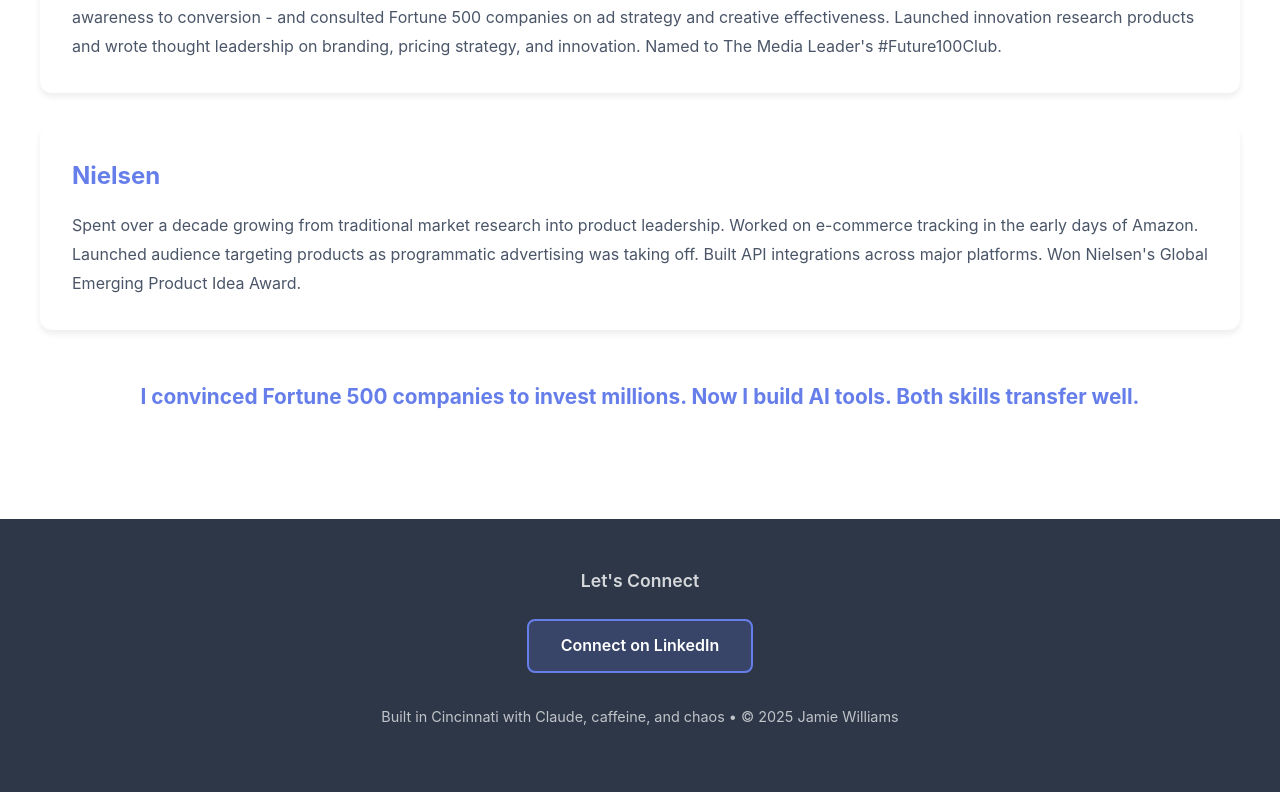
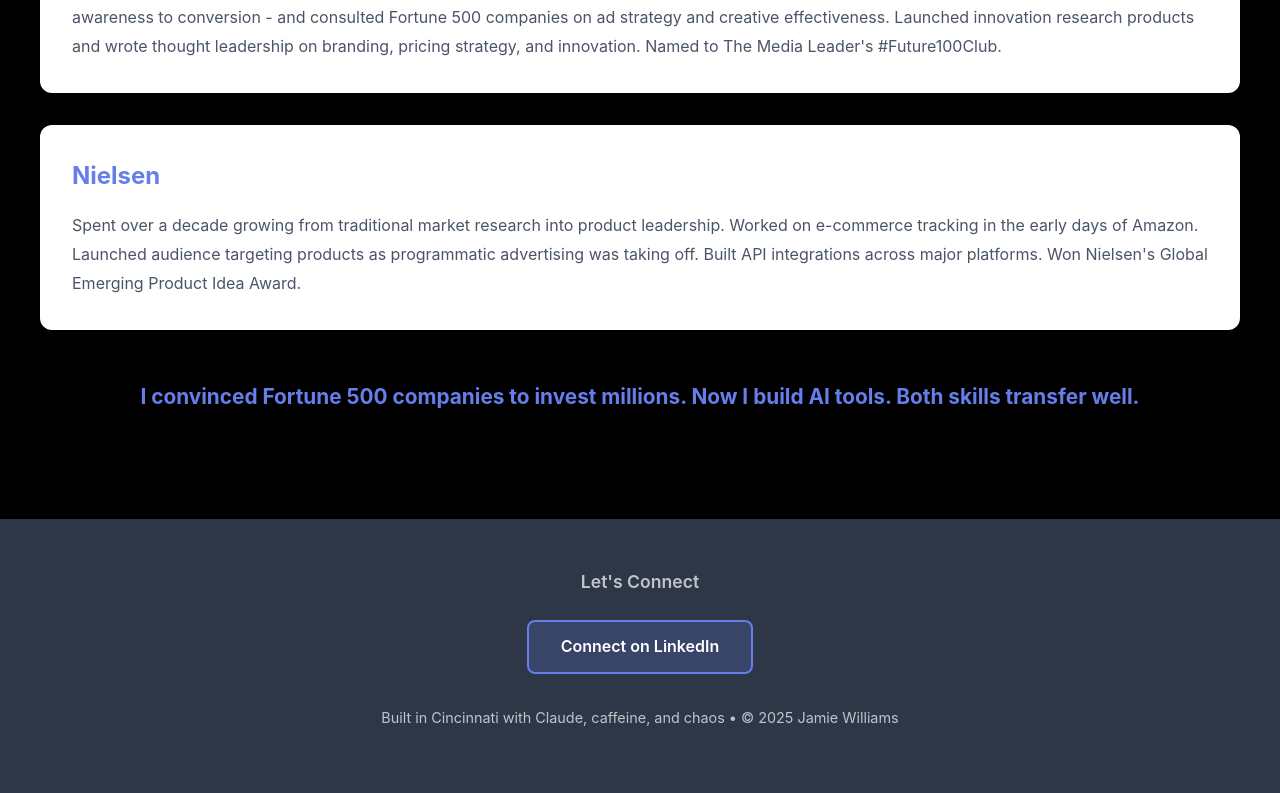
Before and after one commit to givemetheballai-debug/Buildwithjamie, a Next.js app: page /about in a window 1280 px wide. Shown: the part 1521-2314 px from the top of the page. Built offline with nearby package versions, Linux system fonts and the light colour scheme.

Commit message:
Update globals.css

```diff
--- a/app/globals.css
+++ b/app/globals.css
@@ -1,3 +1,35 @@
+/* CSS Variables - Change these to update entire site theme */
+:root {
+  /* Colors - Black/Neon Theme */
+  --bg-primary: #000000;
+  --bg-secondary: #0a0a0a;
+  --bg-tertiary: #1a1a1a;
+  --text-primary: #ffffff;
+  --text-secondary: rgba(255, 255, 255, 0.7);
+  --accent-cyan: #00f2ea;
+  --accent-pink: #ff0050;
+  --accent-gradient: linear-gradient(135deg, #00f2ea 0%, #ff0050 100%);
+  --border-color: #333333;
+  --border-hover: #555555;
+
+  /* Spacing */
+  --space-xs: 0.5rem;
+  --space-sm: 1rem;
+  --space-md: 1.5rem;
+  --space-lg: 2rem;
+  --space-xl: 3rem;
+
+  /* Shadows */
+  --shadow-sm: 0 4px 20px rgba(0, 0, 0, 0.5);
+  --shadow-md: 0 8px 30px rgba(0, 0, 0, 0.6);
+  --shadow-neon-cyan: 0 4px 30px rgba(0, 242, 234, 0.3);
+  --shadow-neon-pink: 0 4px 30px rgba(255, 0, 80, 0.3);
+
+  /* Transitions */
+  --transition-fast: 0.2s ease;
+  --transition-normal: 0.3s ease;
+}
+
 * {
   margin: 0;
   padding: 0;
@@ -7,21 +39,21 @@
 body {
   font-family: -apple-system, BlinkMacSystemFont, 'Segoe UI', Roboto, Oxygen, Ubuntu, Cantarell, sans-serif;
   line-height: 1.6;
-  color: #2d3748;
-  background: #ffffff;
+  color: var(--text-primary);
+  background: var(--bg-primary);
   overflow-x: hidden;
 }
 
-/* Navigation */
+/* Navigation - Dark Mode */
 nav {
   position: fixed;
   top: 0;
   width: 100%;
-  background: rgba(255, 255, 255, 0.98);
+  background: rgba(0, 0, 0, 0.98);
   backdrop-filter: blur(10px);
   z-index: 1000;
-  border-bottom: 1px solid #e2e8f0;
-  box-shadow: 0 2px 10px rgba(0,0,0,0.05);
+  border-bottom: 1px solid var(--border-color);
+  box-shadow: 0 2px 10px rgba(0, 0, 0, 0.8);
 }
 
 nav .container {
@@ -36,7 +68,7 @@ nav .container {
 nav .logo {
   font-size: 1.5rem;
   font-weight: 700;
-  background: linear-gradient(135deg, #667eea 0%, #764ba2 100%);
+  background: var(--accent-gradient);
   -webkit-background-clip: text;
   -webkit-text-fill-color: transparent;
   background-clip: text;
@@ -52,14 +84,14 @@ nav .nav-links {
 
 nav a {
   text-decoration: none;
-  color: #4a5568;
+  color: var(--text-secondary);
   font-weight: 500;
-  transition: all 0.3s;
+  transition: all var(--transition-normal);
   position: relative;
 }
 
 nav a:hover {
-  color: #667eea;
+  color: var(--accent-cyan);
 }
 
 nav a::after {
@@ -69,8 +101,8 @@ nav a::after {
   left: 0;
   width: 0;
   height: 2px;
-  background: linear-gradient(135deg, #667eea 0%, #764ba2 100%);
-  transition: width 0.3s;
+  background: var(--accent-gradient);
+  transition: width var(--transition-normal);
 }
 
 nav a:hover::after {
@@ -83,7 +115,7 @@ nav a:hover::after {
   border: none;
   font-size: 1.5rem;
   cursor: pointer;
-  color: #667eea;
+  color: var(--accent-cyan);
 }
 
 /* Sections */
@@ -98,15 +130,142 @@ section {
 
 /* Footer */
 footer {
-  background: #2d3748;
-  color: white;
+  background: var(--bg-tertiary);
+  color: var(--text-primary);
   text-align: center;
   padding: 3rem 2rem;
+  border-top: 1px solid var(--border-color);
 }
 
 footer p {
   margin-bottom: 1rem;
-  opacity: 0.8;
+  opacity: 0.7;
+}
+
+/* Media Containers - Future-proof for images/videos */
+.media-container {
+  position: relative;
+  width: 100%;
+  overflow: hidden;
+  border-radius: 12px;
+  background: var(--bg-tertiary);
+}
+
+.media-container-16-9 {
+  aspect-ratio: 16/9;
+}
+
+.media-container-square {
+  aspect-ratio: 1/1;
+}
+
+.media-container-4-3 {
+  aspect-ratio: 4/3;
+}
+
+/* Images and Videos - Responsive */
+img, video {
+  max-width: 100%;
+  height: auto;
+  display: block;
+  border: 1px solid var(--border-color);
+  border-radius: 8px;
+}
+
+img {
+  /* Prevent white images from blending into dark background */
+  background: var(--bg-tertiary);
+}
+
+video {
+  object-fit: cover;
+}
+
+/* Lazy loading placeholder */
+img[loading="lazy"] {
+  background: var(--bg-tertiary);
+  min-height: 200px;
+}
+
+/* Content Grid - Flexible for future layouts */
+.content-grid {
+  display: grid;
+  grid-template-columns: repeat(auto-fit, minmax(320px, 1fr));
+  gap: var(--space-md);
+}
+
+.content-grid-2 {
+  grid-template-columns: repeat(auto-fit, minmax(400px, 1fr));
+}
+
+.content-grid-3 {
+  grid-template-columns: repeat(auto-fit, minmax(280px, 1fr));
+}
+
+/* Card Styles - Reusable */
+.card {
+  background: var(--bg-tertiary);
+  border: 1px solid var(--border-color);
+  border-radius: 12px;
+  padding: var(--space-lg);
+  transition: transform var(--transition-fast), border-color var(--transition-fast), box-shadow var(--transition-fast);
+}
+
+.card:hover {
+  transform: translateY(-4px);
+  border-color: var(--border-hover);
+}
+
+.card-featured {
+  background: var(--accent-gradient);
+  color: white;
+  border: none;
+  box-shadow: var(--shadow-neon-cyan);
+}
+
+.card-featured:hover {
+  box-shadow: var(--shadow-neon-pink);
+}
+
+/* Typography - Gradient text */
+.text-gradient {
+  background: var(--accent-gradient);
+  -webkit-background-clip: text;
+  -webkit-text-fill-color: transparent;
+  background-clip: text;
+}
+
+/* Buttons */
+.btn {
+  padding: 1rem 2rem;
+  border-radius: 8px;
+  font-size: 1rem;
+  font-weight: 600;
+  cursor: pointer;
+  transition: all var(--transition-fast);
+  border: none;
+  text-decoration: none;
+  display: inline-block;
+}
+
+.btn-primary {
+  background: var(--accent-gradient);
+  color: white;
+}
+
+.btn-primary:hover {
+  transform: scale(1.05);
+  box-shadow: var(--shadow-neon-cyan);
+}
+
+.btn-secondary {
+  background: var(--bg-tertiary);
+  color: white;
+  border: 1px solid var(--border-color);
+}
+
+.btn-secondary:hover {
+  border-color: var(--accent-cyan);
 }
 
 /* Mobile Responsive */
@@ -117,10 +276,11 @@ footer p {
     top: 100%;
     left: 0;
     right: 0;
-    background: white;
+    background: var(--bg-primary);
     flex-direction: column;
     padding: 2rem;
-    box-shadow: 0 10px 20px rgba(0,0,0,0.1);
+    box-shadow: 0 10px 20px rgba(0, 0, 0, 0.8);
+    border-top: 1px solid var(--border-color);
   }
 
   nav .nav-links.active {
@@ -130,4 +290,36 @@ footer p {
   .mobile-menu-btn {
     display: block;
   }
+
+  section {
+    padding: 3rem 1rem;
+  }
+
+  .content-grid,
+  .content-grid-2,
+  .content-grid-3 {
+    grid-template-columns: 1fr;
+  }
 }
+
+/* Performance optimizations */
+* {
+  -webkit-font-smoothing: antialiased;
+  -moz-osx-font-smoothing: grayscale;
+}
+
+/* Smooth scrolling */
+html {
+  scroll-behavior: smooth;
+}
+
+/* Selection styling */
+::selection {
+  background: var(--accent-cyan);
+  color: var(--bg-primary);
+}
+
+::-moz-selection {
+  background: var(--accent-cyan);
+  color: var(--bg-primary);
+}
```
